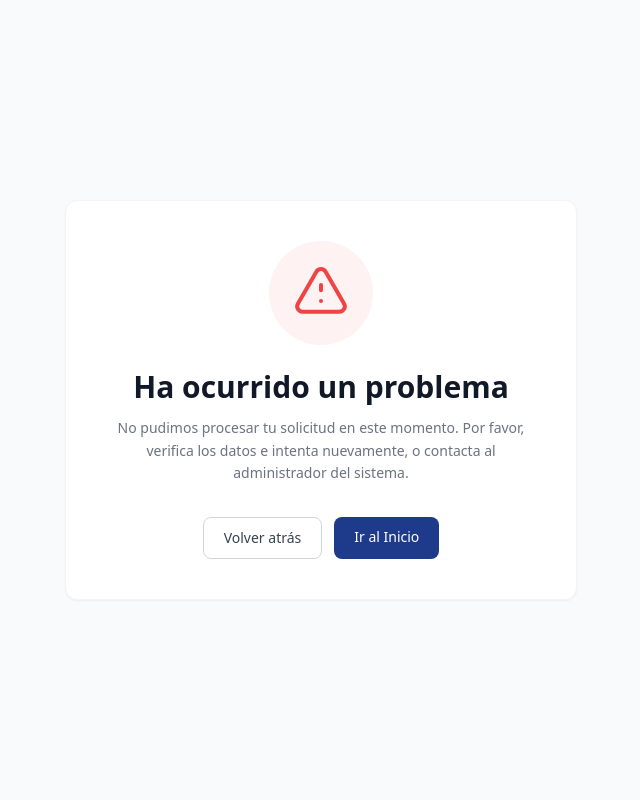
After one commit to Faundez21/Proyecto_Drogueria, a Laravel app: page /error in a window 1280 px wide. The commit adds this page. Shown: the whole page, without its empty margins (319-959 px from the left). Run offline with Laravel 12, Linux system fonts and the light colour scheme; style sheets or scripts are compiled from the project's sources.

Commit message:
Pantalla de error

```diff
--- a/resources/views/dashboard.blade.php
+++ b/resources/views/dashboard.blade.php
@@ -16,6 +16,7 @@
     </div>
 
     <!-- 3. Panel Inferior: Sistema QR y Lotes en Cuarentena -->
+    <div class="max-w-7xl mx-auto sm:px-6 lg:px-8 mb-12">
         <div class="grid grid-cols-1 lg:grid-cols-2 gap-6">
 
             <!-- Panel Sistema QR -->
@@ -102,5 +103,7 @@
                     </table>
                 </div>
             </div>
+
         </div>
-@endsection
+    </div>
+</x-app-layout>
--- /dev/null
+++ b/resources/views/error.blade.php
@@ -0,0 +1,49 @@
+<!DOCTYPE html>
+<html lang="es">
+
+<head>
+    <meta charset="UTF-8">
+    <meta name="viewport" content="width=device-width, initial-scale=1.0">
+    <title>¡¡Error!!</title>
+    @vite(['resources/css/app.css', 'resources/js/app.js'])
+</head>
+
+<body class="bg-gray-50 flex items-center justify-center min-h-screen p-4">
+
+    <div class="w-full max-w-lg p-8 sm:p-10 bg-white rounded-xl shadow-sm border border-gray-100 text-center">
+
+        <div class="mb-6 flex justify-center">
+            <div class="bg-red-50 text-red-500 rounded-full p-5">
+                <svg class="w-16 h-16" fill="none" stroke="currentColor" viewBox="0 0 24 24">
+                    <path stroke-linecap="round" stroke-linejoin="round" stroke-width="1.5"
+                        d="M12 9v2m0 4h.01m-6.938 4h13.856c1.54 0 2.502-1.667 1.732-3L13.732 4c-.77-1.333-2.694-1.333-3.464 0L3.34 16c-.77 1.333.192 3 1.732 3z">
+                    </path>
+                </svg>
+            </div>
+        </div>
+
+        <h1 class="text-3xl font-bold text-gray-900 mb-3">Ha ocurrido un problema</h1>
+
+        <p class="text-gray-500 mb-8 text-sm leading-relaxed">
+            No pudimos procesar tu solicitud en este momento. Por favor, verifica los datos e intenta nuevamente, o
+            contacta al administrador del sistema.
+        </p>
+
+
+        <div class="flex flex-col sm:flex-row justify-center gap-3">
+            <button onclick="window.history.back()"
+                class="px-5 py-2.5 bg-white border border-gray-300 text-gray-700 rounded-lg hover:bg-gray-50 transition-colors font-medium text-sm w-full sm:w-auto">
+                Volver atrás
+            </button>
+
+            <a href="/"
+                class="px-5 py-2.5 bg-blue-900 text-white rounded-lg hover:bg-blue-800 transition-colors font-medium text-sm w-full sm:w-auto">
+                Ir al Inicio
+            </a>
+        </div>
+
+    </div>
+
+</body>
+
+</html>
--- a/routes/web.php
+++ b/routes/web.php
@@ -27,3 +27,19 @@ Route::get('/despacho', function () {
 Route::get('/trazabilidad', function () {
     return view('trazabilidad.index');
 });
+
+Route::get('/ingresar', function () {
+    return view('inventario.ingresar');
+});
+
+Route::get('/inventario_recepcion', function () {
+    return view('inventario.recepcion');
+});
+
+Route::get('/reporte', function () {
+    return view('inventario.reporte');
+});
+
+Route::get('/error', function () {
+    return view('error');
+});
```
Also changed, not shown: resources/views/inventario/ingresar.blade.php (renamed from resources/views/inventario/create.blade.php, +3 -26 lines), resources/views/inventario/recepcion.blade.php (+3 -24 lines), resources/views/inventario/reporte.blade.php (+3 -24 lines). Lines whose indentation alone changed are shown as unchanged.
